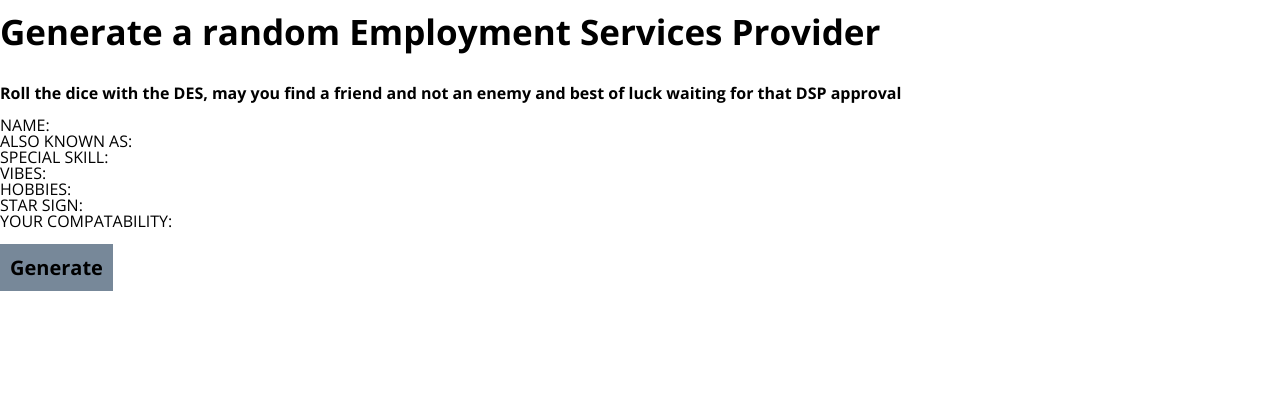
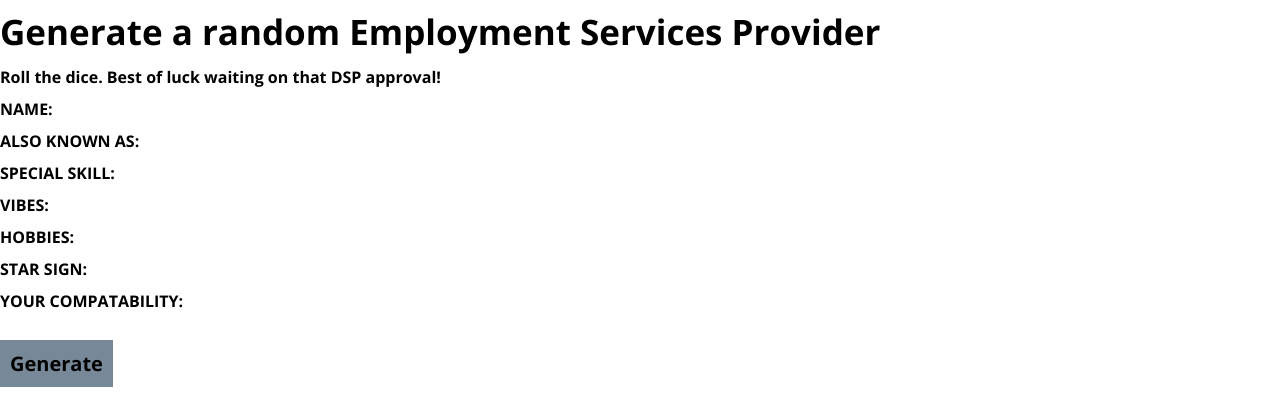
Before and after one commit to zethcameron/zethcameron, a plain HTML site: page index.html in a window 1280 px wide. Shown: the part 722-1141 px from the top of the page. Before the commit the page ends 1045 px from the top, so only its background shows below. Drawn offline with nearby package versions, Linux system fonts and the light colour scheme.

Commit message:
Update index.html

```diff
--- a/index.html
+++ b/index.html
@@ -23,26 +23,26 @@
    <br>
 
     <h1>Generate a random Employment Services Provider</h1>
-    <br>
-    <h3>Roll the dice with the DES, may you find a friend and not an enemy and best of luck waiting for that DSP approval</h3>
+
+    <h3>Roll the dice. Best of luck waiting on that DSP approval!</h3>
     <br>
 
 
     <!-- Start Random Generator -->
     <FORM class="generator">
-      NAME: <span class="field1"></span>
+      <h3>NAME:</h3> <span class="field1"></span>
       <br>
-      ALSO KNOWN AS: <span class="field2"></span>
+      <h3>ALSO KNOWN AS:</h3> <span class="field2"></span>
       <br>
-      SPECIAL SKILL: <span class="field3"></span>
+      <h3>SPECIAL SKILL:</h3> <span class="field3"></span>
       <br>
-      VIBES: <span class="field4"></span>
+      <h3>VIBES:</h3> <span class="field4"></span>
       <br>
-      HOBBIES: <span class="field5"></span>
+      <h3>HOBBIES:</h3> <span class="field5"></span>
       <br>
-      STAR SIGN: <span class="field6"></span>
+      <h3>STAR SIGN:</h3> <span class="field6"></span>
       <br>
-      YOUR COMPATABILITY: <span class="field7"></span>
+      <h3>YOUR COMPATABILITY:</h3> <span class="field7"></span>
       <br>
       <INPUT TYPE=BUTTON VALUE="Generate" onClick="generateRandom();" class="button">
     </FORM>
```
